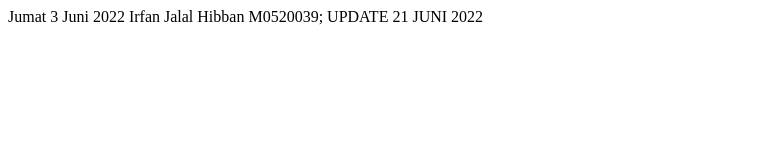
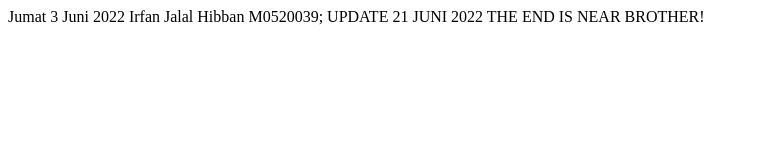
Before and after one commit to IrfanJalal11/PRAK11GITRPL, a plain HTML site: page index.html in a window 1280 px wide. Shown: the whole page, without its empty margins (0-758 px from the left). Drawn offline with Linux system fonts and the light colour scheme.

Commit message:
Update index.html

```diff
--- a/index.html
+++ b/index.html
@@ -10,5 +10,6 @@
     Jumat 3 Juni 2022
     Irfan Jalal Hibban M0520039;
     UPDATE 21 JUNI 2022
+    THE END IS NEAR BROTHER!
 </body>
 </html>
```
